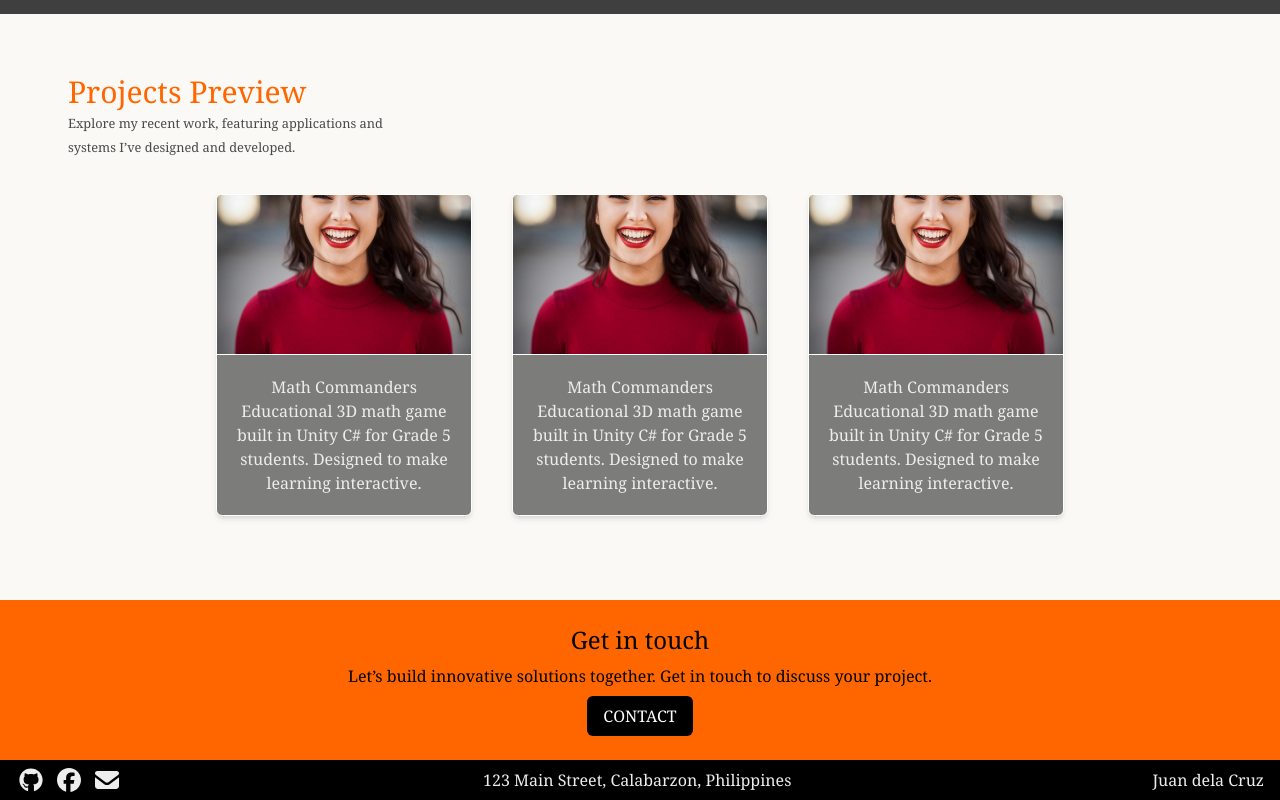
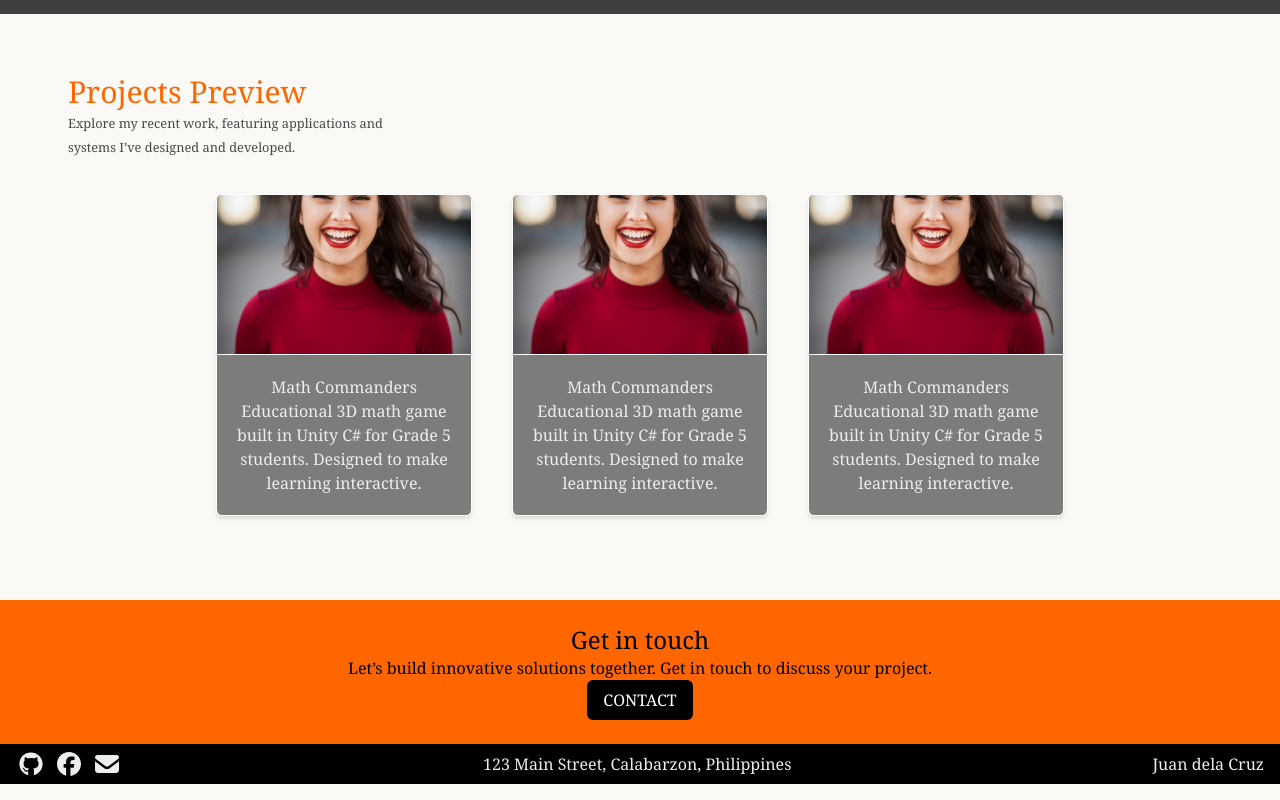
Before and after one commit to jv1111/React-Portfolio, a React (Vite) app: page / in a window 1280 px wide. Shown: the part 1407-2207 px from the top of the page. Built offline with nearby package versions, Linux system fonts and the light colour scheme.

Commit message:
add wrapper

```diff
--- a/src/components/CTA.jsx
+++ b/src/components/CTA.jsx
@@ -4,6 +4,7 @@ const CTA = () => {
   return (
     <section className="bg-primary py-6">
       <div className="container flex flex-col gap-2 items-center text-center text-text">
+        <div className="wrapper">
           <h2 className="text-2xl">Get in touch</h2>
           <p>
             Let’s build innovative solutions together. Get in touch to discuss
@@ -13,6 +14,7 @@ const CTA = () => {
             CONTACT
           </button>
         </div>
+      </div>
     </section>
   );
 };
--- a/src/components/Footer.jsx
+++ b/src/components/Footer.jsx
@@ -27,7 +27,8 @@ const Footer = () => {
 
   return (
     <footer className="p-2 bg-black text-secondary-light">
-      <div className="container flex flex-col lg:flex-row gap-5 items-center justify-between">
+      <div className="container">
+        <div className="wrapper flex flex-col lg:flex-row gap-5 items-center justify-between">
           {/* Left — Social Icons */}
           <div className="flex flex-row gap-2">
             {socialLinks.map(({ href, label, icon, external }) => (
@@ -49,6 +50,7 @@ const Footer = () => {
           {/* Right — Name */}
           <p>Juan dela Cruz</p>
         </div>
+      </div>
     </footer>
   );
 };
--- a/src/components/Header.jsx
+++ b/src/components/Header.jsx
@@ -15,6 +15,7 @@ function Header() {
   return (
     <header className="bg-surface shadow p-2 sticky top-0 z-30">
       <div className="container">
+        <div className="wrapper max-w-350 m-auto">
           <div className="flex justify-between items-center">
             <div className="flex gap-3 items-center justify-center">
               <div className="flex items-center justify-center rounded-full w-15 h-15">
@@ -73,6 +74,7 @@ function Header() {
             </button>
           </div>
         </div>
+      </div>
 
       {/* Mobile nav overlay */}
       <div
--- a/src/components/Hero.jsx
+++ b/src/components/Hero.jsx
@@ -10,7 +10,8 @@ function Hero() {
 
   return (
     <section className="flex flex-col items-center justify-center h-screen min-h-fit py-10">
-      <div className="container grid items-center text-center md:text-left md:grid-cols-2">
+      <div className="container">
+        <div className="wrapper grid items-center text-center md:text-left md:grid-cols-2">
           <div className="flex flex-col items-center justify-center md:h-auto md:items-start md:justify-start md:order-1 order-2">
             <h1 className="animate-fade-in-up text-3xl md:text-4xl xl:text-6xl xl:text-start">
               <span className="text-shadow text-text">Hi I'm </span>
@@ -65,6 +66,7 @@ function Hero() {
             />
           </div>
         </div>
+      </div>
     </section>
   );
 }
--- a/src/components/ProjectsPreview.jsx
+++ b/src/components/ProjectsPreview.jsx
@@ -25,7 +25,8 @@ const ProjectsPreview = () => {
 
   return (
     <section className="p-16 md:p-15">
-      <div className="container flex flex-col gap-10 md:gap-9">
+      <div className="container">
+        <div className="wrapper flex flex-col gap-10 md:gap-9">
           {/* title */}
           <div className="max-w-90">
             <h2 className="text-primary">Projects Preview</h2>
@@ -59,6 +60,7 @@ const ProjectsPreview = () => {
             ))}
           </div>
         </div>
+      </div>
     </section>
   );
 };
--- a/src/components/SkillPreview.jsx
+++ b/src/components/SkillPreview.jsx
@@ -25,6 +25,7 @@ const skillCards = [
 const SkillPreview = () => {
   return (
     <section className="bg-secondary-surface py-16 md:py-15">
+      <div className="wrapper">
         <div className="container flex flex-col gap-10 md:gap-9 ">
           <h2 className="text-primary text-center md:text-start">
             Skills Preview
@@ -54,6 +55,7 @@ const SkillPreview = () => {
             ))}
           </div>
         </div>
+      </div>
     </section>
   );
 };
--- a/src/index.css
+++ b/src/index.css
@@ -27,6 +27,10 @@
 @layer components {
   .container {
     @apply mx-auto px-2;
+  }
+
+  .wrapper {
+    @apply max-w-320 mx-auto;
   }
 
   .btn {
```
Lines whose indentation alone changed are shown as unchanged.
